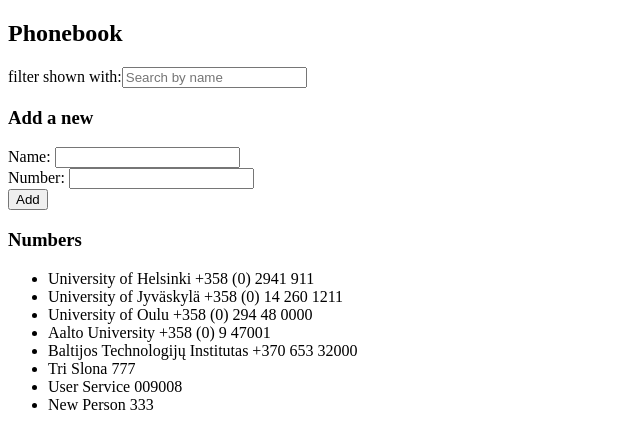
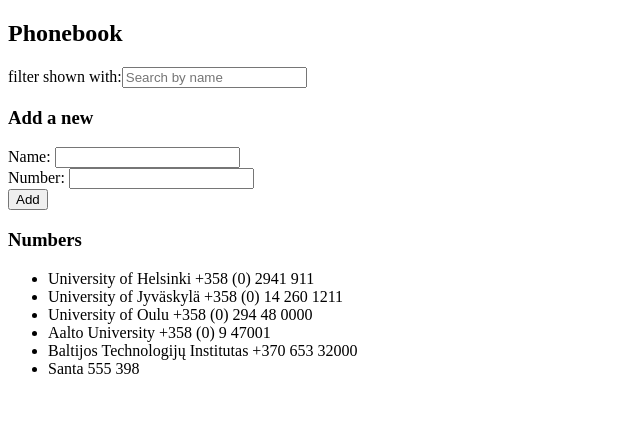
Before and after one commit to al2bovek/Full-Stack-open, a React (Vite) app in the folder part2/phonebook/: page / in a window 1280 px wide. Shown: the top 448 px of the page, without its empty margins (0-640 px from the left). Built offline with nearby package versions, Linux system fonts and the light colour scheme; data requests are answered from the project's data file.

Commit message:
postService module

```diff
--- a/part2/phonebook/db.json
+++ b/part2/phonebook/db.json
@@ -26,19 +26,9 @@
       "phone": "+370 653 32000"
     },
     {
-      "id": "be76",
-      "name": "Tri Slona",
-      "phone": "777"
-    },
-    {
-      "id": "54e7",
-      "name": "User Service",
-      "phone": "009008"
-    },
-    {
-      "id": "7ca9",
-      "name": "New Person",
-      "phone": "333"
+      "id": "a369",
+      "name": "Santa",
+      "phone": "555 398"
     }
   ]
 }
--- a/part2/phonebook/src/App.jsx
+++ b/part2/phonebook/src/App.jsx
@@ -1,28 +1,35 @@
-import { useState,useEffect } from 'react';
-import axios from 'axios';
+import { useState, useEffect } from 'react';
+// import axios from 'axios';
+
+import postService from './postService.js';
 import Filter from './Filter';
 import PersonForm from './PersonForm';
 import Persons from './Persons';
 
 const App = () => {
   const [persons, setPersons] = useState([
-    { name: 'University of Helsinki', phone: '+358 (0) 2941 911'},
-    { name: 'University of Jyväskylä', phone: '+358 (0) 14 260 1211'},
-    { name: 'University of Oulu', phone: '+358 (0) 294 48 0000'},
-    { name: 'Aalto University', phone: '+358 (0) 9 47001'}
+    { name: 'University of Helsinki', phone: '+358 (0) 2941 911' },
+    { name: 'University of Jyväskylä', phone: '+358 (0) 14 260 1211' },
+    { name: 'University of Oulu', phone: '+358 (0) 294 48 0000' },
+    { name: 'Aalto University', phone: '+358 (0) 9 47001' }
   ]);
 
   const [newName, setNewName] = useState('');
   const [newPhone, setNewPhone] = useState('');
   const [searchName, setSearchName] = useState('');
 
+  // useEffect(() => {
+  //   axios
+  //     .get('http://localhost:3001/persons')
+  //     .then(response => {
+  //       setPersons(response.data)
+  //     })
+  // }, [])
+
   useEffect(() => {
-    axios
-      .get('http://localhost:3001/persons')
-      .then(response => {
-        setPersons(response.data)
-      })
-  }, [])
+    postService.getAll().then(initialPersons => setPersons(initialPersons));
+  }, []);
+
   console.log(persons)
 
   const addNewEntry = event => {
@@ -40,19 +47,32 @@
       return;
     }
 
-    const newPerson = { name: newName, phone: newPhone };
+    const newPerson = { name: newName.trim(), phone: newPhone.trim() };
     console.log("Adding:", newPerson);
 
-    axios.post('http://localhost:3001/persons', newPerson)
-      .then(response => {
-        setPersons([...persons, response.data]);
+    postService.create(newPerson)
+      .then(person => {
+        setPersons([...persons, person]);
         setNewName('');
         setNewPhone('');
       })
       .catch(error => {
-        console.error("Error adding person:", error);
+        console.error("Failed to add person:", error.response?.data || error.message);
         alert("Failed to add person. Please try again.");
       });
+
+
+
+    // axios.post('http://localhost:3001/persons', newPerson)
+    //   .then(response => {
+    //     setPersons([...persons, response.data]);
+    //     setNewName('');
+    //     setNewPhone('');
+    //   })
+    //   .catch(error => {
+    //     console.error("Error adding person:", error);
+    //     alert("Failed to add person. Please try again.");
+    //   });
   };
 
   const handleNewNameAdd = event => {
--- /dev/null
+++ b/part2/phonebook/src/postService.js
@@ -0,0 +1,21 @@
+import axios from 'axios';
+
+const baseUrl = 'http://localhost:3001/persons';
+
+const getAll = () => axios.get(baseUrl).then(response => response.data);
+
+const create = newPerson =>
+  axios.post(baseUrl, newPerson)
+    .then(response => response.data)
+    .catch(error => {
+      console.error("API error:", error);
+      return Promise.reject(error); // Ensures error handling in App.js
+    });
+
+const update = (id, updatedPerson) =>
+  axios.put(`${baseUrl}/${id}`, updatedPerson).then(response => response.data);
+
+const remove = id =>
+  axios.delete(`${baseUrl}/${id}`).then(response => response.data);
+
+export default { getAll, create, update, remove };
```
